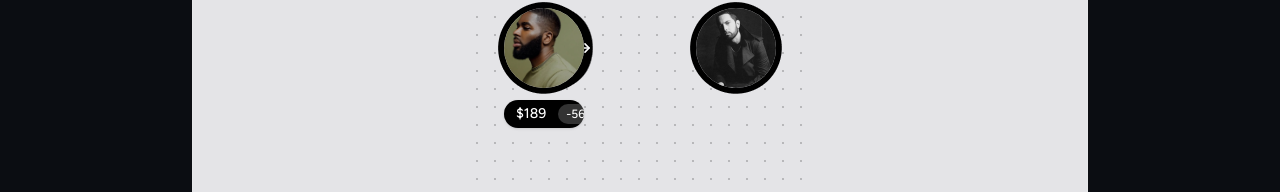
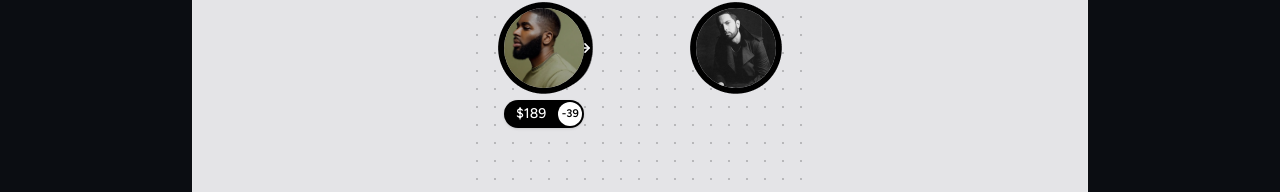
Before and after one commit to LidaGholamian/floaty, a Next.js app: page /transfer in a window 1280 px wide. Shown: the part 243-435 px from the top of the page. Built offline with nearby package versions, Linux system fonts and the light colour scheme.

Commit message:
fix: sync sender toolbar delta with transfer animation

```diff
--- a/features/transfer/components/transferAnimation.tsx
+++ b/features/transfer/components/transferAnimation.tsx
@@ -54,14 +54,14 @@ export default function TransferAnimation() {
 
  const senderToolbarOpacity = useTransform(
    progress,
-    [0, 0.16, 0.22, 0.62, 0.72, 1],
+   [0, 0.12, 0.18, 0.68, 0.76, 1],
    [0, 0, 1, 1, 0, 0],
  );
 
  const receiverToolbarOpacity = useTransform(
    progress,
-    [0, 0.72, 0.82, 1],
-    [0, 0, 1, 1],
+   [0, 0.74, 0.84, 0.92, 1],
+   [0, 0, 1, 1, 1],
  );
 
   const senderToolbarY = useTransform(senderToolbarOpacity, [0, 1], [8, 0]);
@@ -118,7 +118,8 @@ export default function TransferAnimation() {
         style={{
           width: stageWidth,
           height: stageHeight + 56,
-          backgroundImage: "radial-gradient(circle, rgb(24 24 27 / 0.22) 1px, transparent 1px)",
+          backgroundImage:
+            "radial-gradient(circle, rgb(24 24 27 / 0.22) 1px, transparent 1px)",
           backgroundSize: "18px 18px",
         }}
       >
@@ -207,6 +208,7 @@ export default function TransferAnimation() {
             role="sender"
             balanceLabel={TRANSFER_PARTICIPANTS.sender.balanceLabel}
             deltaLabel={TRANSFER_PARTICIPANTS.sender.deltaLabel}
+            progress={progress}
           />
         </motion.div>
 
@@ -224,6 +226,7 @@ export default function TransferAnimation() {
             role="receiver"
             balanceLabel={TRANSFER_PARTICIPANTS.receiver.balanceLabel}
             deltaLabel={TRANSFER_PARTICIPANTS.receiver.deltaLabel}
+            progress={progress}
           />
         </motion.div>
       </div>
--- a/features/transfer/components/transferToolbar.tsx
+++ b/features/transfer/components/transferToolbar.tsx
@@ -1,25 +1,33 @@
-import type { TransferRole } from "../types/transfer.types";
+"use client";
 
-type TransferToolbarProps = {
-  balanceLabel: string;
-  deltaLabel: string;
-  role: TransferRole;
-};
+import { motion, useTransform } from "framer-motion";
+import type { MotionValue } from "framer-motion";
+
+import type { TransferToolbarProps } from "../types/transfer.types";
 
 export default function TransferToolbar({
   balanceLabel,
   deltaLabel,
   role,
+  progress,
 }: TransferToolbarProps) {
+
+ const animatedDeltaValue = useTransform(progress, [0.18, 0.55], [-33, -56]);
+
+ const animatedDelta = useTransform(animatedDeltaValue, (value) =>
+   Math.round(value).toString(),
+ );
+
   return (
     <div className="flex items-center overflow-hidden rounded-full bg-black text-sm font-medium text-white shadow-sm">
       <span className="px-3 py-1">{balanceLabel}</span>
+
       {role === "sender" ? (
-        <span className="me-1 rounded-full bg-white/20 px-2 py-0.5 text-xs">
-          {deltaLabel}
-        </span>
+        <motion.span className="me-1 flex size-6 shrink-0 items-center justify-center rounded-full bg-white text-[11px] font-semibold text-black">
+          {animatedDelta}
+        </motion.span>
       ) : (
-        <span className="me-1 flex size-6 items-center justify-center rounded-full bg-white text-[11px] font-semibold text-black">
+        <span className="me-1 flex size-6 shrink-0 items-center justify-center rounded-full bg-white text-[11px] font-semibold text-black">
           {deltaLabel}
         </span>
       )}
```
Also changed, not shown: features/transfer/types/transfer.types.ts (+9 -0 lines). Lines whose indentation alone changed are shown as unchanged.
